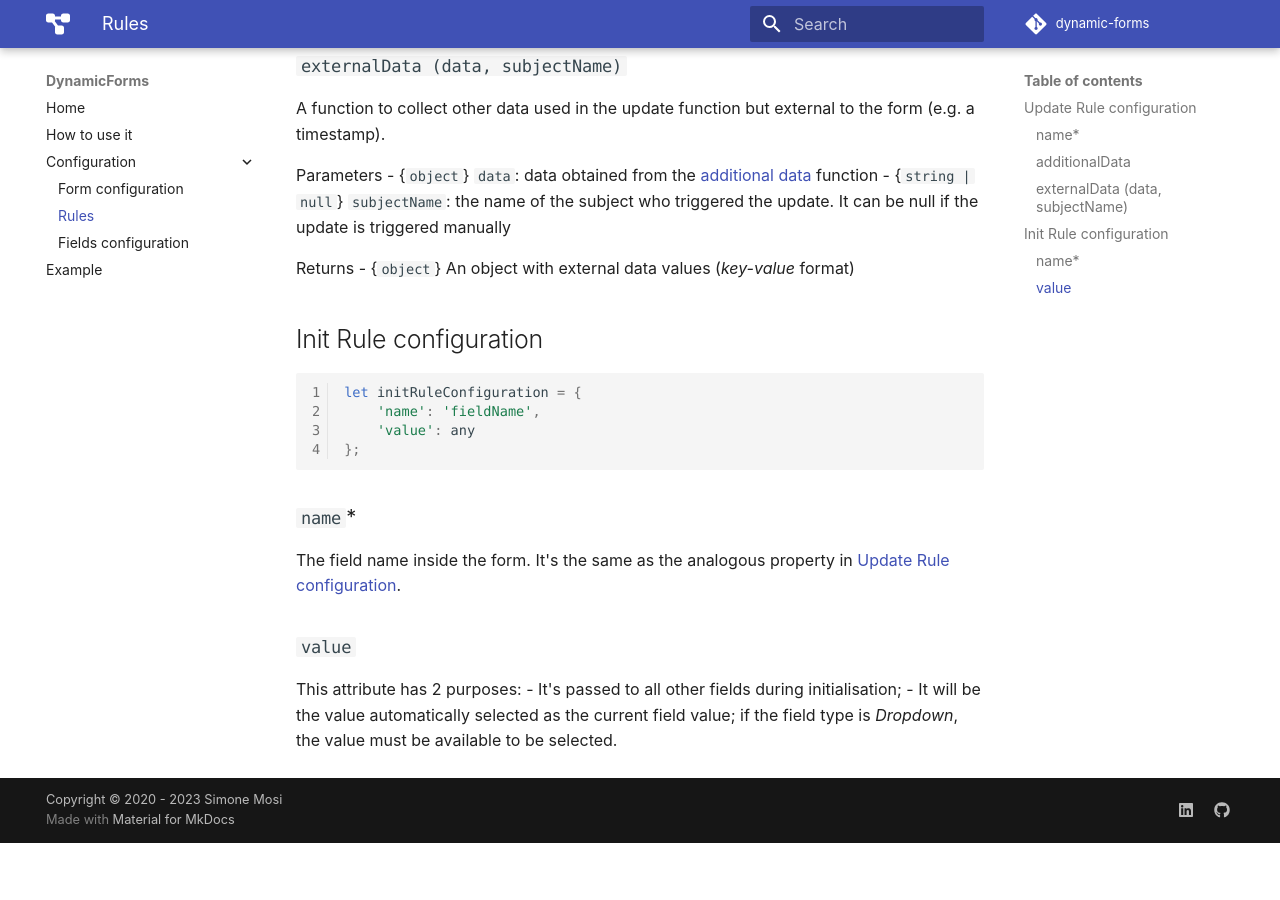
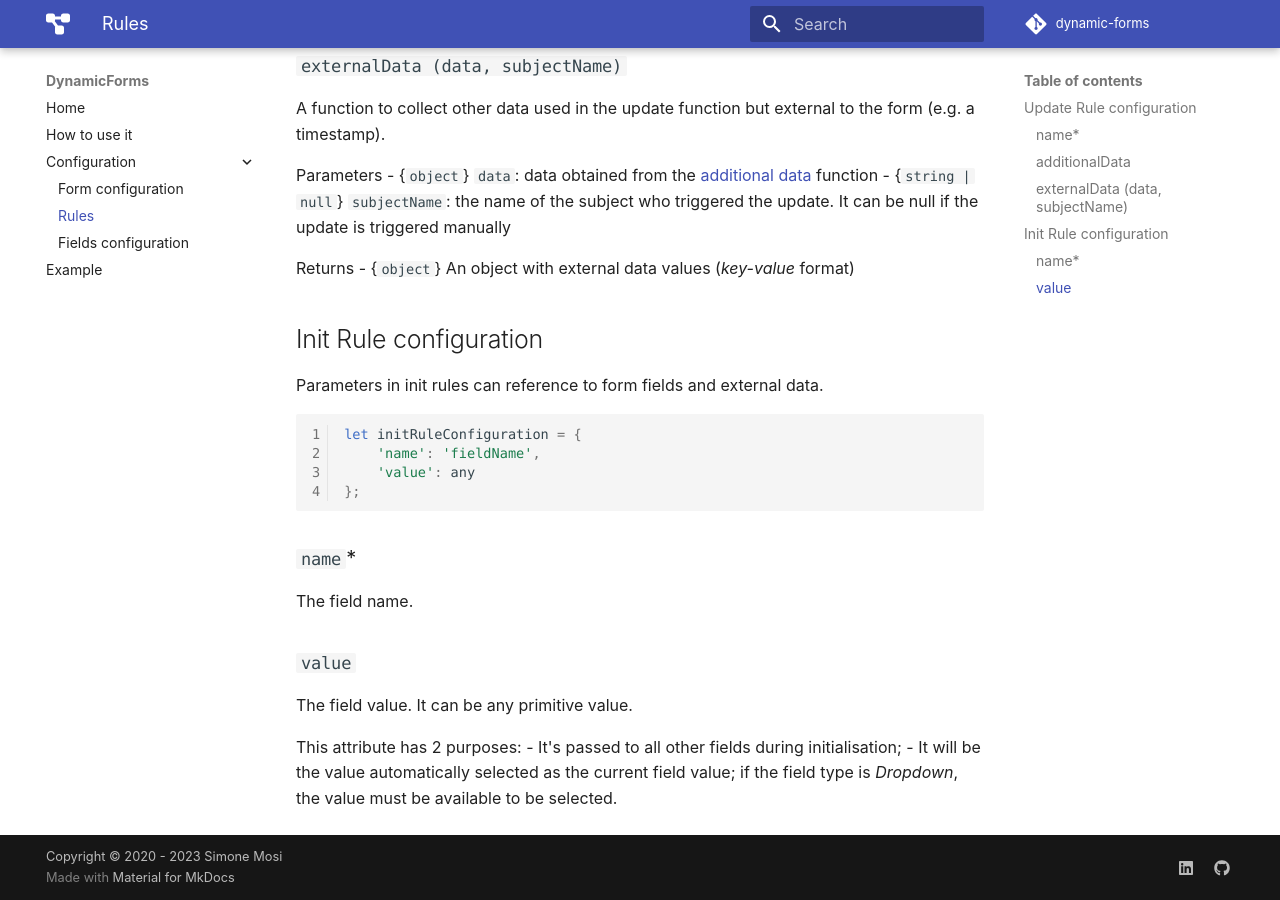
Before and after one commit to simomosi/dynamic-forms, an MkDocs documentation site: the page built from docs/configurations/rules.md, in a window 1280 px wide and 900 px high, scrolled down 646 px. Built offline with MkDocs 1.6.1 and Material for MkDocs 9.7.7, drawn with Linux system fonts in a browser that asks for light colours; comment, search, counter and statistics services are not loaded; before the commit the page ends 1489 px from its top, so only the background shows below that.

Commit message:
Updated initRules

````diff
--- a/docs/configurations/rules.md
+++ b/docs/configurations/rules.md
@@ -28,6 +28,8 @@ Returns
 - {`object`} An object with external data values (*key-value* format)
 
 ## Init Rule configuration
+Parameters in init rules can reference to form fields and external data.
+
 ```javascript
 let initRuleConfiguration = {
     'name': 'fieldName',
@@ -36,9 +38,11 @@ let initRuleConfiguration = {
 ```
 
 ### `name`*
-The field name inside the form. It's the same as the analogous property in [Update Rule configuration](#Update-Rule-configuration).
+The field name.
 
 ### `value`
+The field value. It can be any primitive value.
+
 This attribute has 2 purposes:
 - It's passed to all other fields during initialisation;
 - It will be the value automatically selected as the current field value; if the field type is *Dropdown*, the value must be available to be selected.
````
